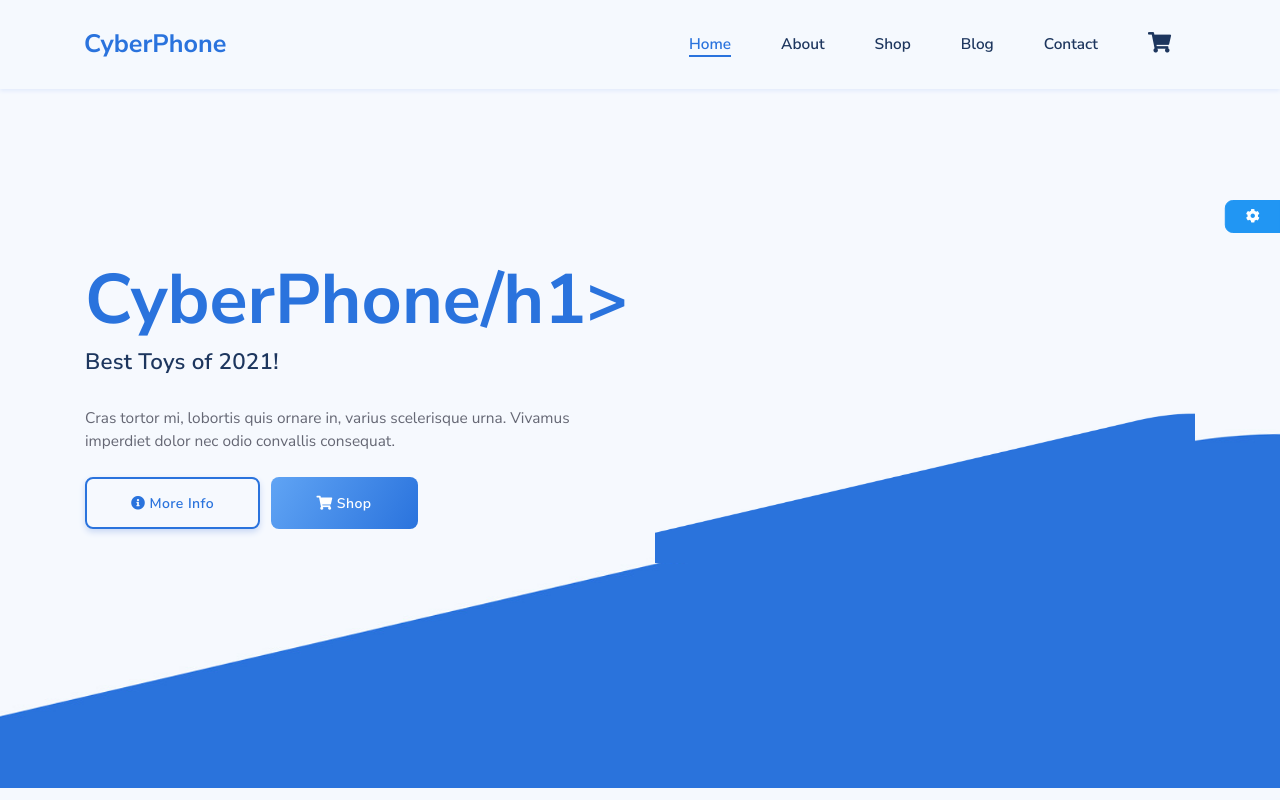
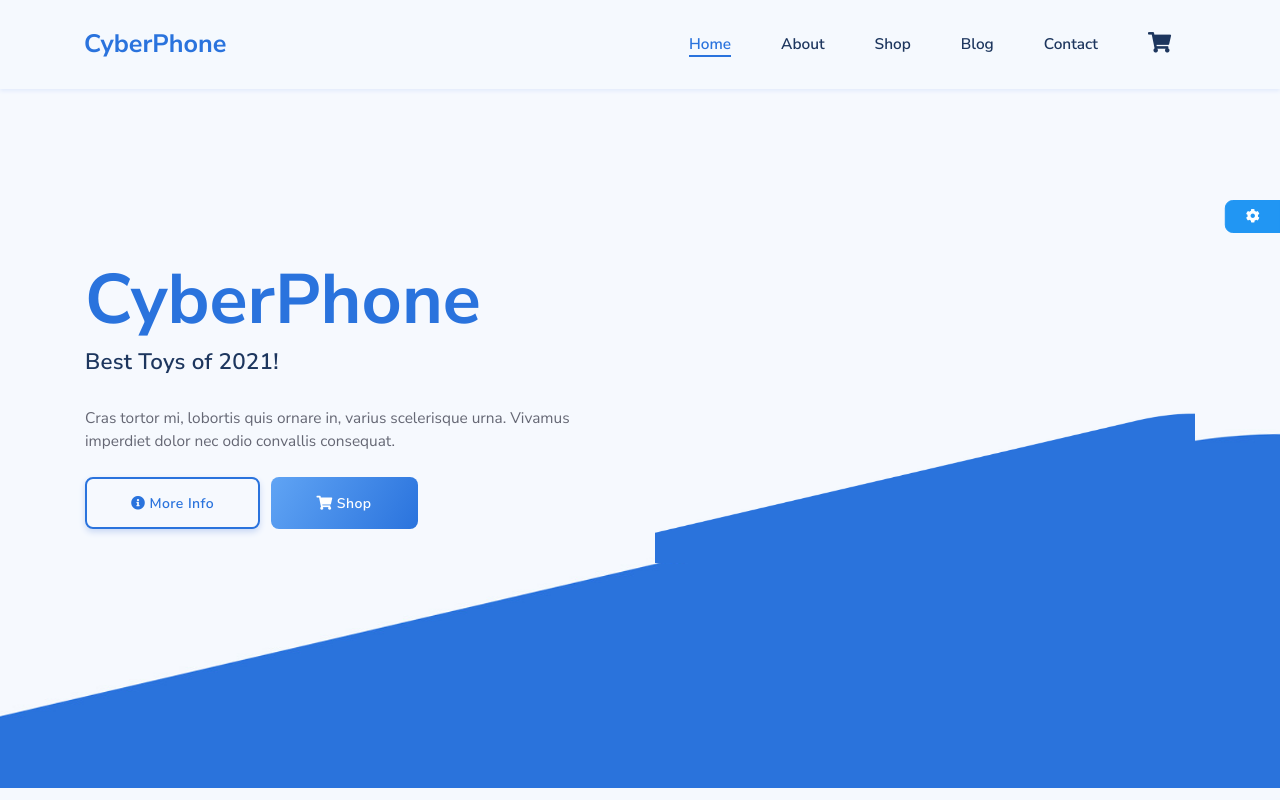
Before and after one commit to BUITHICAMVAN/ecommerce-website-toyshop, a plain HTML site: page customers/index.html in a window 1280 px wide. Shown: the top 800 px of the page. Drawn offline with nearby package versions, Linux system fonts and the light colour scheme; no server answers.

Commit message:
update read me

```diff
--- a/customers/index.html
+++ b/customers/index.html
@@ -117,7 +117,7 @@
         <div class="row">
           <div class="col-12 col-md-6 d-flex align-items-center">
             <div>
-              <h1>CyberPhone/h1>
+              <h1>CyberPhone</h1>
               <h3>Best Toys of 2021!</h3>
               <p>
                 Cras tortor mi, lobortis quis ornare in, varius scelerisque
```
